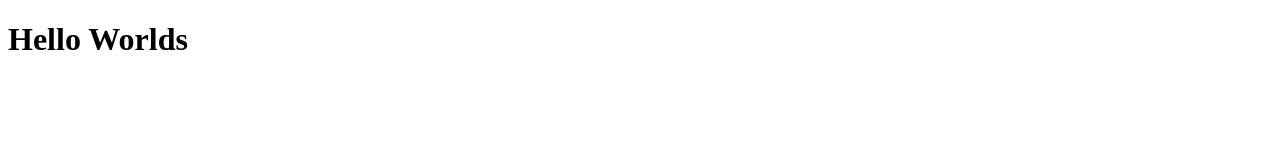
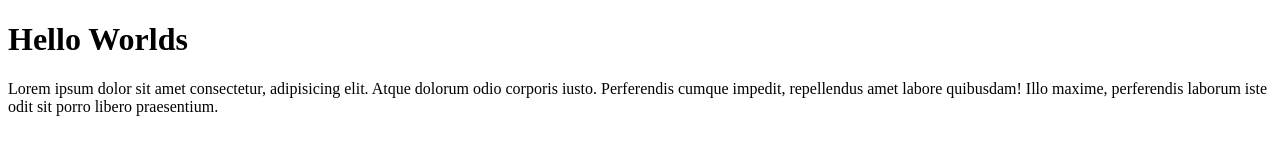
Before and after one commit to Maxim-Shu/test, a plain HTML site: page index.html in a window 1280 px wide. Drawn offline with Linux system fonts and the light colour scheme.

Commit message:
Update index.html
add text

```diff
--- a/index.html
+++ b/index.html
@@ -7,5 +7,11 @@
   </head>
   <body>
     <h1>Hello Worlds</h1>
+    <p>
+      Lorem ipsum dolor sit amet consectetur, adipisicing elit. Atque dolorum
+      odio corporis iusto. Perferendis cumque impedit, repellendus amet labore
+      quibusdam! Illo maxime, perferendis laborum iste odit sit porro libero
+      praesentium.
+    </p>
   </body>
 </html>
```
